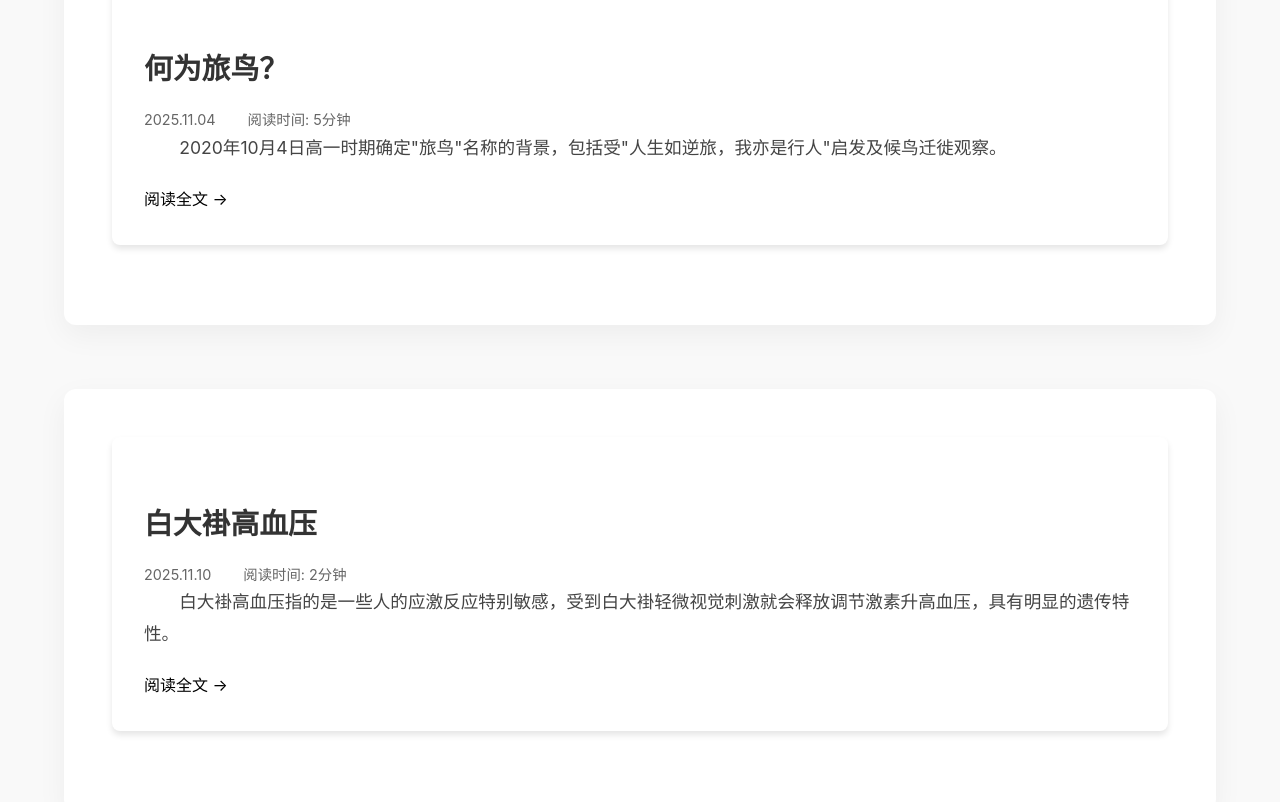
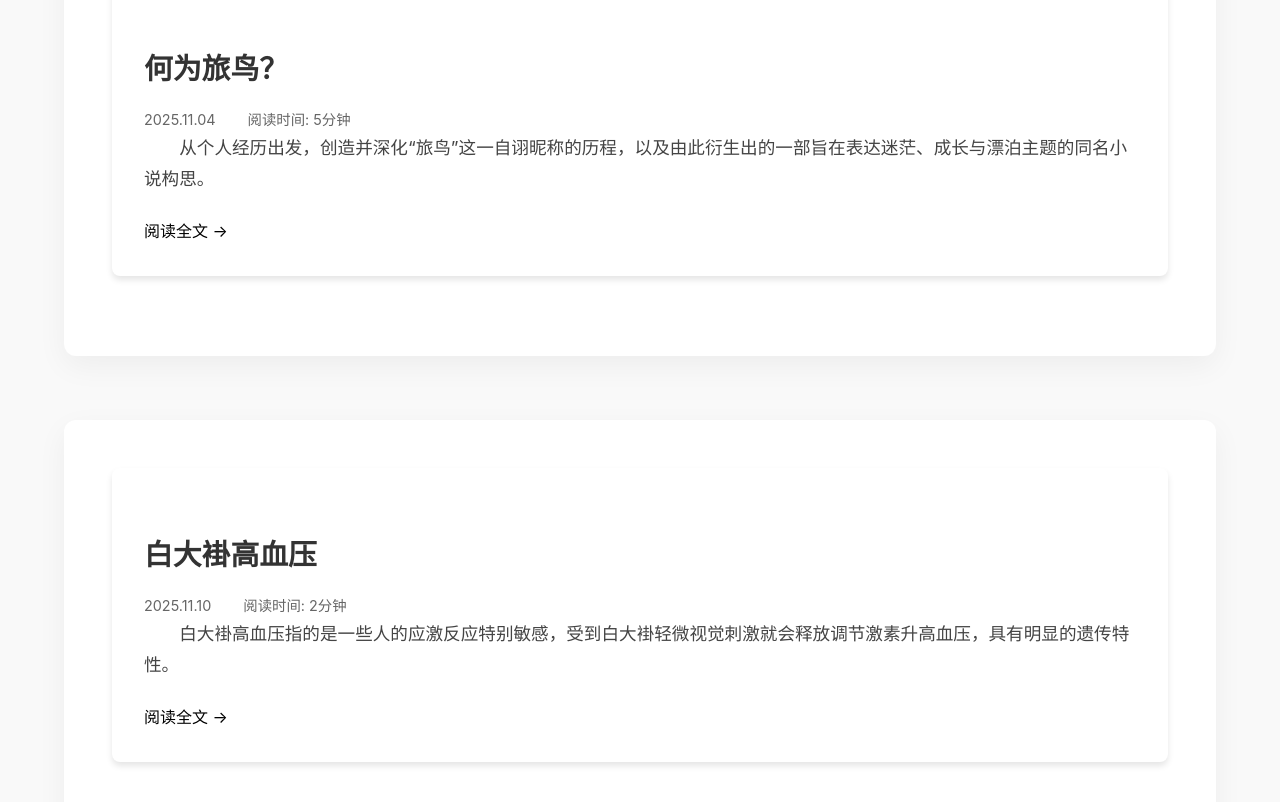
Before and after one commit to Tabitori-Ever/Tabitori-Ever.github.io, a plain HTML site: page pages/casual-notes.html in a window 1280 px wide. Shown: the part 920-1722 px from the top of the page. Drawn offline with Linux system fonts and the light colour scheme.

Commit message:
Update note excerpt for clarity and context

```diff
--- a/pages/casual-notes.html
+++ b/pages/casual-notes.html
@@ -40,7 +40,7 @@
                     <span class="note-date">2025.11.04</span>
                     <span class="note-read-time">阅读时间: 5分钟</span>
                 </div>
-                <p class="note-excerpt">2020年10月4日高一时期确定"旅鸟"名称的背景，包括受"人生如逆旅，我亦是行人"启发及候鸟迁徙观察。</p>
+                <p class="note-excerpt">从个人经历出发，创造并深化“旅鸟”这一自诩昵称的历程，以及由此衍生出的一部旨在表达迷茫、成长与漂泊主题的同名小说构思。</p>
                 <a href="note-reader.html?id=about-traveler-bird" class="note-read-more">阅读全文 →</a>
             </div>
         </article>
```
